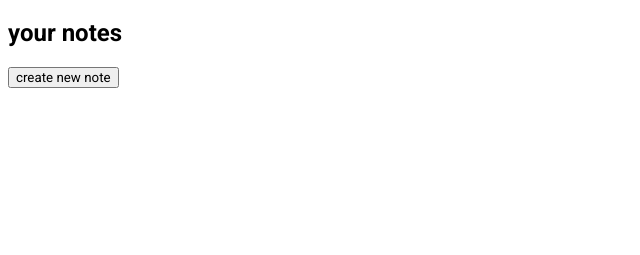
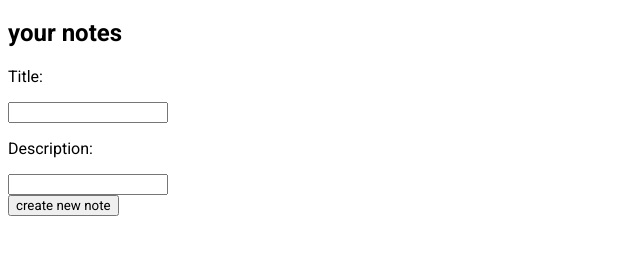
Before and after one commit to attacksalt/note-it, a plain HTML site: page index.html in a window 1280 px wide. Shown: the part 67-322 px from the top of the page, without its empty margins (0-640 px from the left). Drawn offline with nearby package versions, Linux system fonts and the light colour scheme; a web font is replaced by a local one.

Commit message:
Add form for making notes

```diff
--- a/index.html
+++ b/index.html
@@ -13,6 +13,13 @@
 <body>
     <h1 id="title">noteit</h1>
     <h2>your notes</h2>
+
+    <div id="note-info">
+        <p>Title:</p>
+        <input type="text" id="note-title">
+        <p>Description:</p>
+        <input type="text" id="note-description">
+    </div>
     <button id="add-note">create new note</button>
     <div id="notes-list"></div>
 </body>
```
